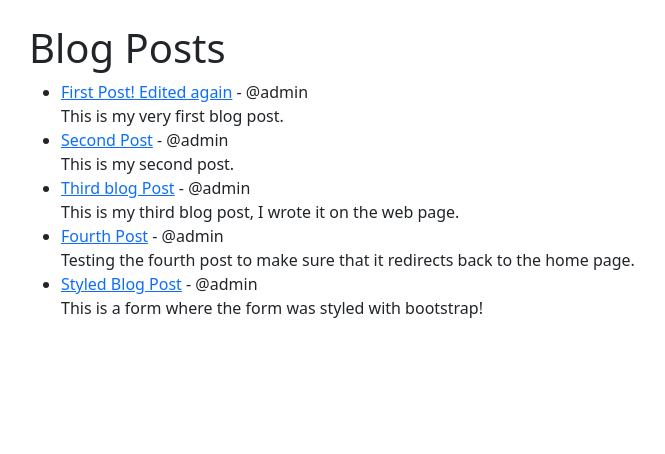
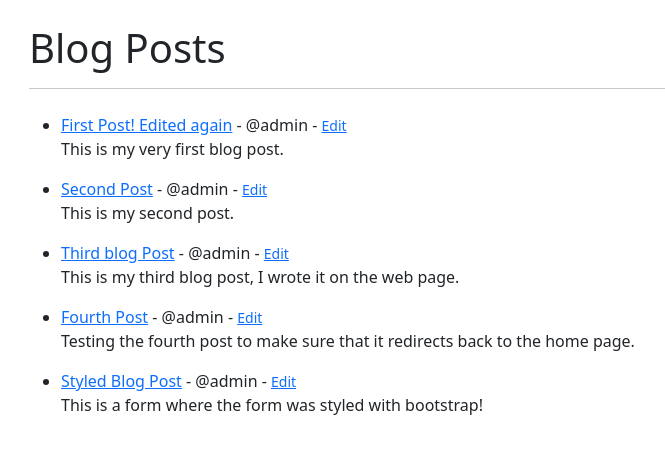
Before and after one commit to shaneoh10/django-blog, a Django app: page / in a window 1280 px wide. Shown: the part 56-510 px from the top of the page, without its empty margins (53-718 px from the left). Run offline with Django 3.2, Linux system fonts and the light colour scheme; data comes from the database, SQL or seed files in the repository; both versions use the stored data as it was after the commit.

Commit message:
Add edit blog post functionality

```diff
--- a/blog/templates/article_details.html
+++ b/blog/templates/article_details.html
@@ -7,7 +7,7 @@
 {% block content %}
 
     <h1>{{ post.title }}</h1>
-    <small>@{{ post.author }}</small>
+    <small>@{{ post.author }} - <a href="{% url 'edit_post' post.pk %}">Edit</a></small>
     <hr>
     <br>
 
--- a/blog/templates/edit_post.html
+++ b/blog/templates/edit_post.html
@@ -5,7 +5,6 @@
 {% endblock %}
 
 {% block content %}
-
 
     <h1>Edit Post</h1>
 
--- a/blog/templates/home.html
+++ b/blog/templates/home.html
@@ -2,10 +2,11 @@
 {% block content %}
 
     <h1>Blog Posts</h1>
+    <hr class="mb-4">
     <ul>
         {% for post in object_list %}
-            <li>
-                <a href="{% url 'article' post.pk %}">{{ post.title }}</a> - @{{ post.author }}<br>
+            <li class="mb-3">
+                <a href="{% url 'article' post.pk %}">{{ post.title }}</a> - @{{ post.author }} - <small><a href="{% url 'edit_post' post.pk %}">Edit</a></small><br>
                 {{ post.body }}
             </li>
         {% endfor %}
--- a/blog/urls.py
+++ b/blog/urls.py
@@ -1,8 +1,9 @@
 from django.urls import path
-from .views import HomeView, ArticleDetailView, AddPostView
+from .views import HomeView, ArticleDetailView, AddPostView, EditPostView
 
 urlpatterns = [
     path('', HomeView.as_view(), name="home"),
     path('article/<int:pk>', ArticleDetailView.as_view(), name="article"),
     path('add_post/', AddPostView.as_view(), name="add_post"),
+    path('article/edit/<int:pk>', EditPostView.as_view(), name="edit_post"),
 ]
--- a/blog/views.py
+++ b/blog/views.py
@@ -1,7 +1,7 @@
 from django.shortcuts import render
-from django.views.generic import ListView, DetailView, CreateView
+from django.views.generic import ListView, DetailView, CreateView, UpdateView
 from .models import Post
-from .forms import PostForm
+from .forms import PostForm, EditPostForm
 
 
 class HomeView(ListView):
@@ -18,3 +18,9 @@ class AddPostView(CreateView):
     model = Post
     form_class = PostForm
     template_name = 'add_post.html'
+
+
+class EditPostView(UpdateView):
+    model = Post
+    form_class = EditPostForm
+    template_name = 'edit_post.html'
--- /dev/null
+++ b/requirements.txt
@@ -0,0 +1,4 @@
+asgiref==3.4.1
+Django==3.2.5
+pytz==2021.1
+sqlparse==0.4.1
```
Also changed, not shown: blog/forms.py (+12 -0 lines), db.sqlite3, 1 other file.
